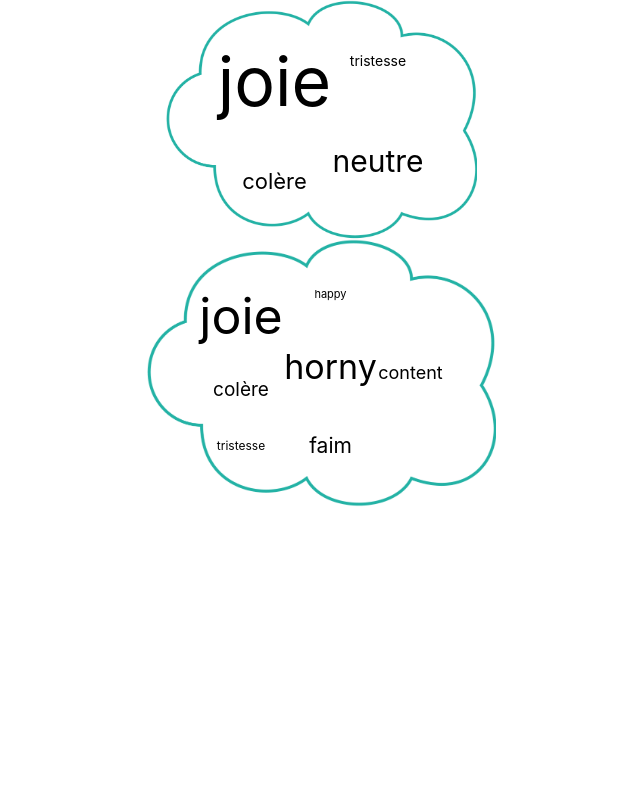
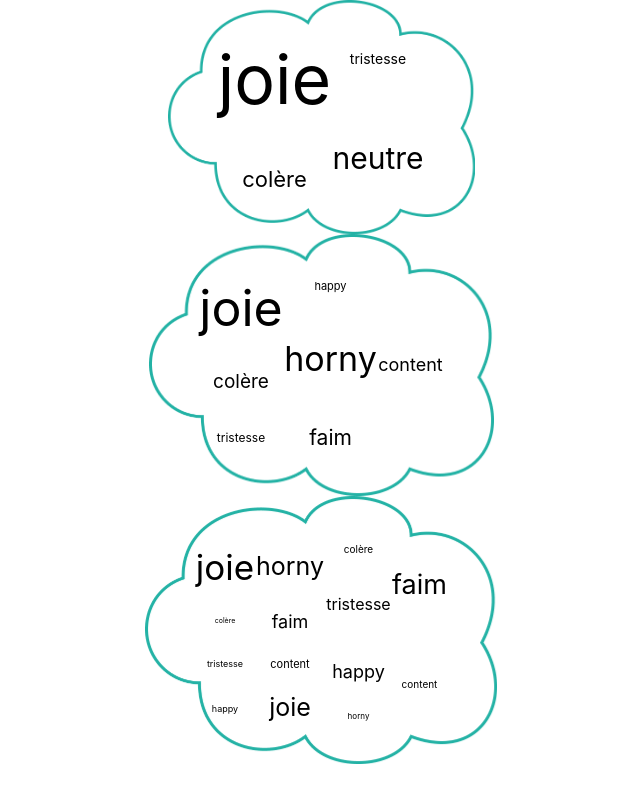
Before and after one commit to JeanPhilippeCaetano/Ymood, a React (Create React App) app in the folder ymood/: page / in a window 1280 px wide. Shown: the whole page, without its empty margins (319-959 px from the left). Built offline with nearby package versions, Linux system fonts and the light colour scheme.

Commit message:
modif cloud

```diff
--- a/ymood/src/App.js
+++ b/ymood/src/App.js
@@ -50,6 +50,63 @@ const emotions2 = [
     weight:40,
   }
 ]
+const emotions3 = [
+  {
+    text:"joie",
+    weight:45,
+  },
+  {
+    text:"colère",
+    weight:6,
+  },
+  {
+    text:"tristesse",
+    weight:17,
+  },
+  {
+    text:"happy",
+    weight:10,
+  },
+  {
+    text:"horny",
+    weight:60,
+  },
+  {
+    text:"faim",
+    weight:18,
+  },
+  {
+    text:"content",
+    weight:20,
+  },{
+    text:"joie",
+    weight:23,
+  },
+  {
+    text:"colère",
+    weight:13,
+  },
+  {
+    text:"tristesse",
+    weight:56,
+  },
+  {
+    text:"happy",
+    weight:38,
+  },
+  {
+    text:"horny",
+    weight:6,
+  },
+  {
+    text:"faim",
+    weight:38,
+  },
+  {
+    text:"content",
+    weight:17,
+  }
+]
 
 function App() {
   return (
@@ -57,6 +114,7 @@ function App() {
       <div style={{display:"flex",flexDirection: "column",alignItems: "center"}}>
         {displayContent(emotions)}
         {displayContent(emotions2)}
+        {displayContent(emotions3)}
       </div>
     </div>
   );
--- a/ymood/src/tempFront/wordLoader.js
+++ b/ymood/src/tempFront/wordLoader.js
@@ -93,15 +93,14 @@ function calcFontSize(text,maxsize){
 
 function setMargin(width){
     let totalwidth = width+100;
-    let totalheight = totalwidth*7/9;
-    console.log(totalheight,totalwidth)
+    let totalheight = totalwidth*535/703;
     let marginheight,marginwidth;
     if (totalheight<width){
-        marginheight = 3;
-        marginwidth = (width*9/7-width)/2;
+        marginheight = 0;
+        marginwidth = (width*703/535-width)/2;
     } else {
         marginheight = (totalheight-containerSize)/2;
-        marginwidth = 2+(totalwidth-containerSize)/2;
+        marginwidth = (totalwidth-containerSize)/2;
     }
     return {
         margin:marginheight+"px",
```
Also changed, not shown: ymood/src/asset/Capture d'écran 2023-04-13 224723.png (deleted), ymood/src/asset/cloud.png.
